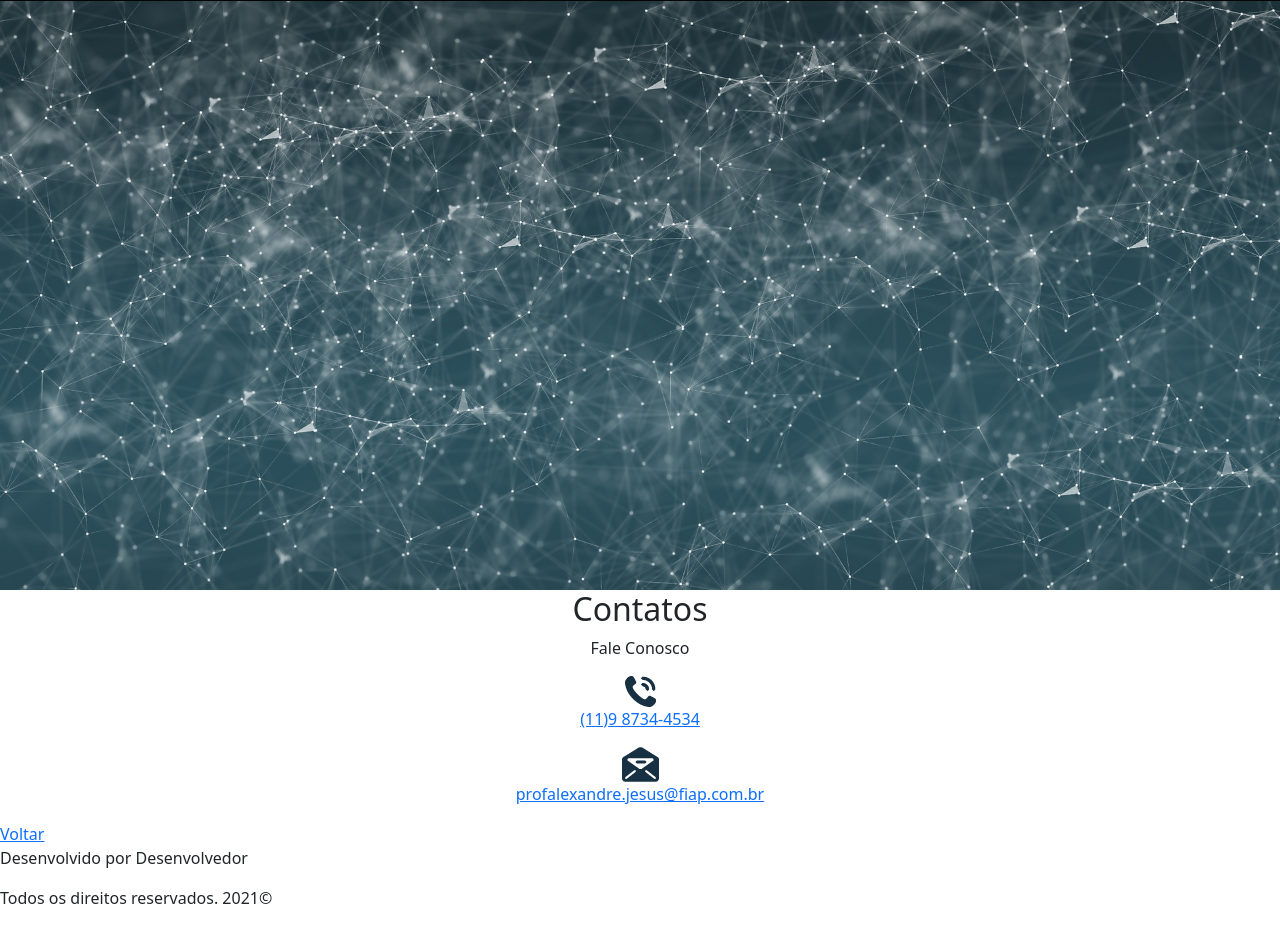
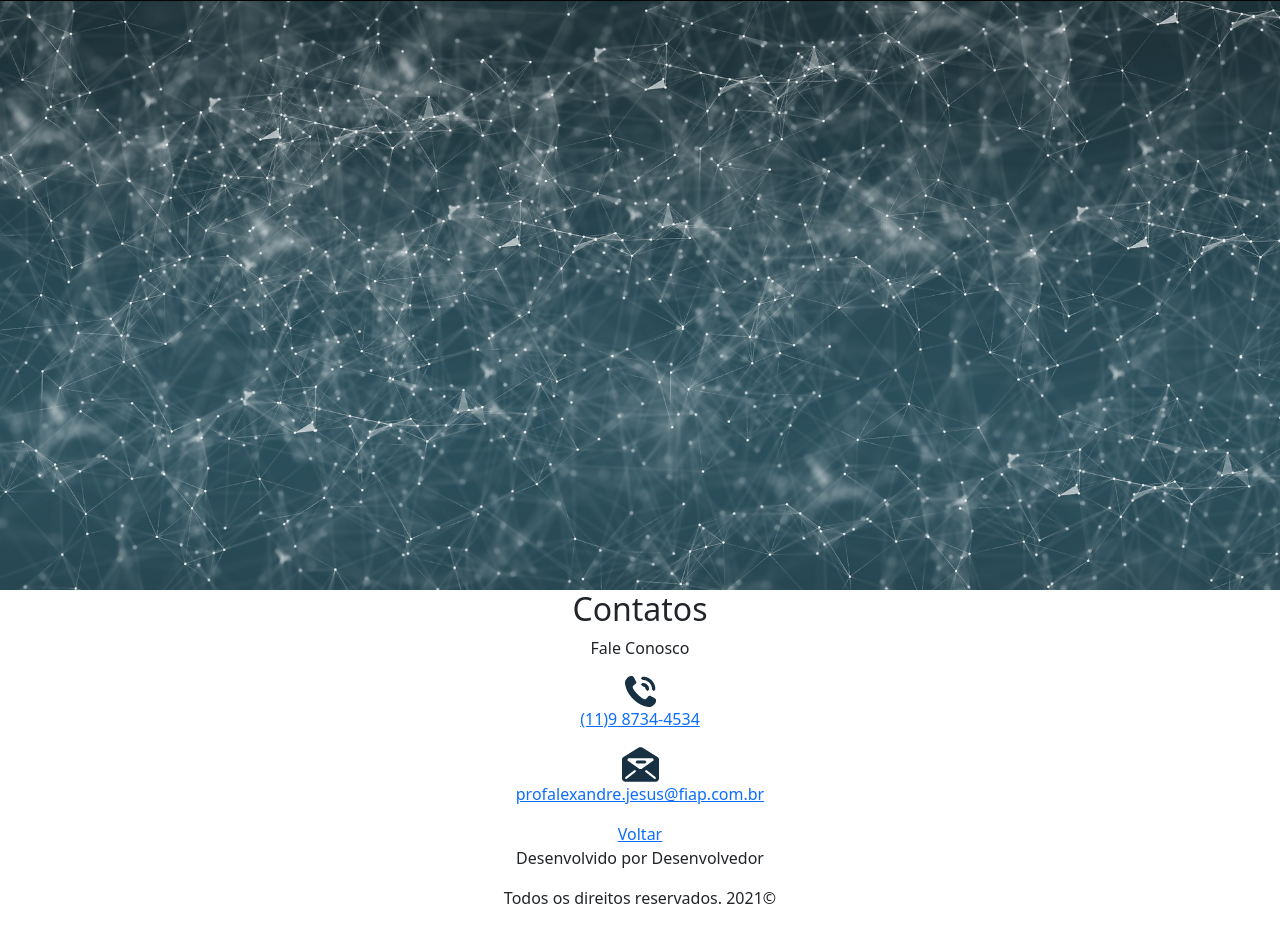
Before and after one commit to bymatheus/cp2-sm2-rw, a website: page index.html in a window 1280 px wide. Shown: the part 3744-4670 px from the top of the page. Drawn offline with Linux system fonts and the light colour scheme.

Commit message:
Refatorando rodapé

```diff
--- a/index.html
+++ b/index.html
@@ -182,10 +182,16 @@
       </div>
     </aside>
 
-    <footer>
-      <a href="#topo" class="botao">Voltar</a>
-      <p>Desenvolvido por <span>Desenvolvedor</span></p>
-      <p>Todos os direitos reservados. 2021&copy;</p>
+    <footer class="contianer-fluid">
+      <div class="container">
+        <div class="row">
+          <div class="col-12 text-center">
+            <a href="#topo" class="botao">Voltar</a>
+            <p>Desenvolvido por <span>Desenvolvedor</span></p>
+            <p>Todos os direitos reservados. 2021&copy;</p>
+          </div>
+        </div>
+      </div>
     </footer>
 
     <script src="./dist/js/bootstrap.bundle.min.js"></script>
```
